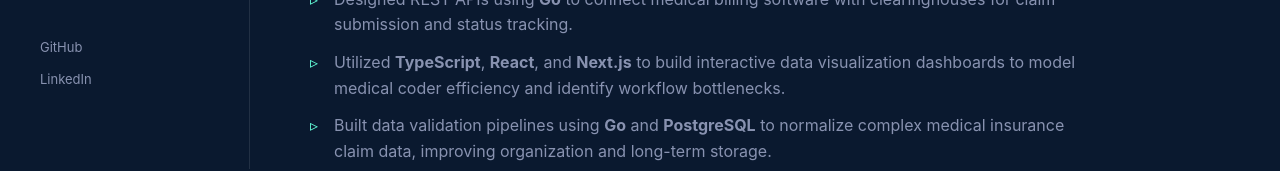
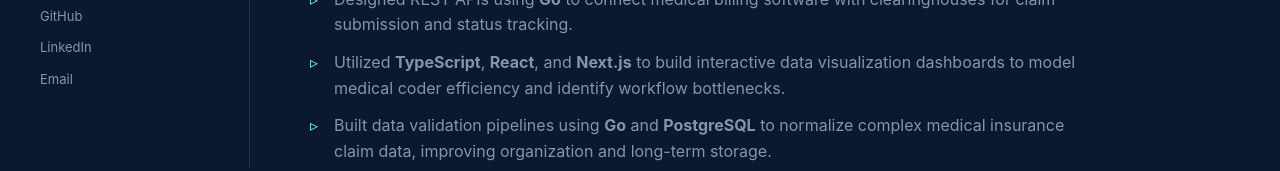
Before and after one commit to RobertGarabetian/portfolio, a React (Vite) app: page / in a window 1280 px wide. Shown: the part 631-802 px from the top of the page. Built offline with nearby package versions, Linux system fonts and the light colour scheme.

Commit message:
adding email

```diff
--- a/src/App.css
+++ b/src/App.css
@@ -83,6 +83,23 @@ body {
 }
 
 .sidebar-social a:hover {
+  color: var(--green);
+}
+
+.sidebar-email-button {
+  background: none;
+  border: none;
+  color: var(--slate);
+  text-decoration: none;
+  font-size: 13px;
+  cursor: pointer;
+  text-align: left;
+  padding: 0;
+  font-family: inherit;
+  transition: color 0.3s ease;
+}
+
+.sidebar-email-button:hover {
   color: var(--green);
 }
 
--- a/src/App.tsx
+++ b/src/App.tsx
@@ -3,6 +3,7 @@ import { useState, useEffect } from "react";
 
 function App() {
   const [activeSection, setActiveSection] = useState("about");
+  const [copied, setCopied] = useState(false);
 
   useEffect(() => {
     const handleScroll = () => {
@@ -35,6 +36,17 @@ function App() {
         top: offsetPosition,
         behavior: "smooth"
       });
+    }
+  };
+
+  const copyEmail = async () => {
+    const email = "robertg1@usc.edu";
+    try {
+      await navigator.clipboard.writeText(email);
+      setCopied(true);
+      setTimeout(() => setCopied(false), 2000);
+    } catch (err) {
+      console.error("Failed to copy email:", err);
     }
   };
 
@@ -79,6 +91,9 @@ function App() {
         <div className="sidebar-social">
           <a href="https://github.com/robertgarabetian" target="_blank" rel="noopener noreferrer">GitHub</a>
           <a href="https://linkedin.com/robert-garabetian" target="_blank" rel="noopener noreferrer">LinkedIn</a>
+          <button onClick={copyEmail} className="sidebar-email-button">
+            {copied ? "Copied! robertg1@usc.edu" : "Email"}
+          </button>
         </div>
       </aside>
 
```
